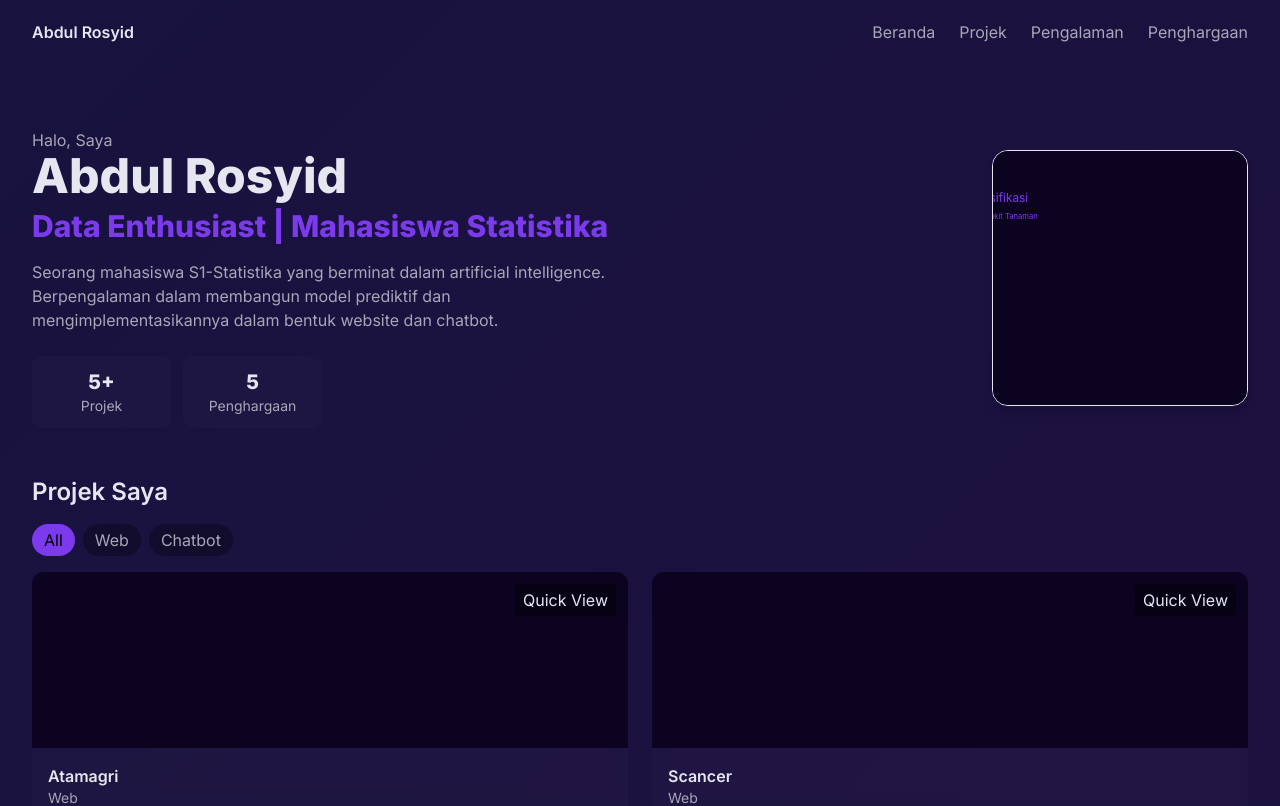
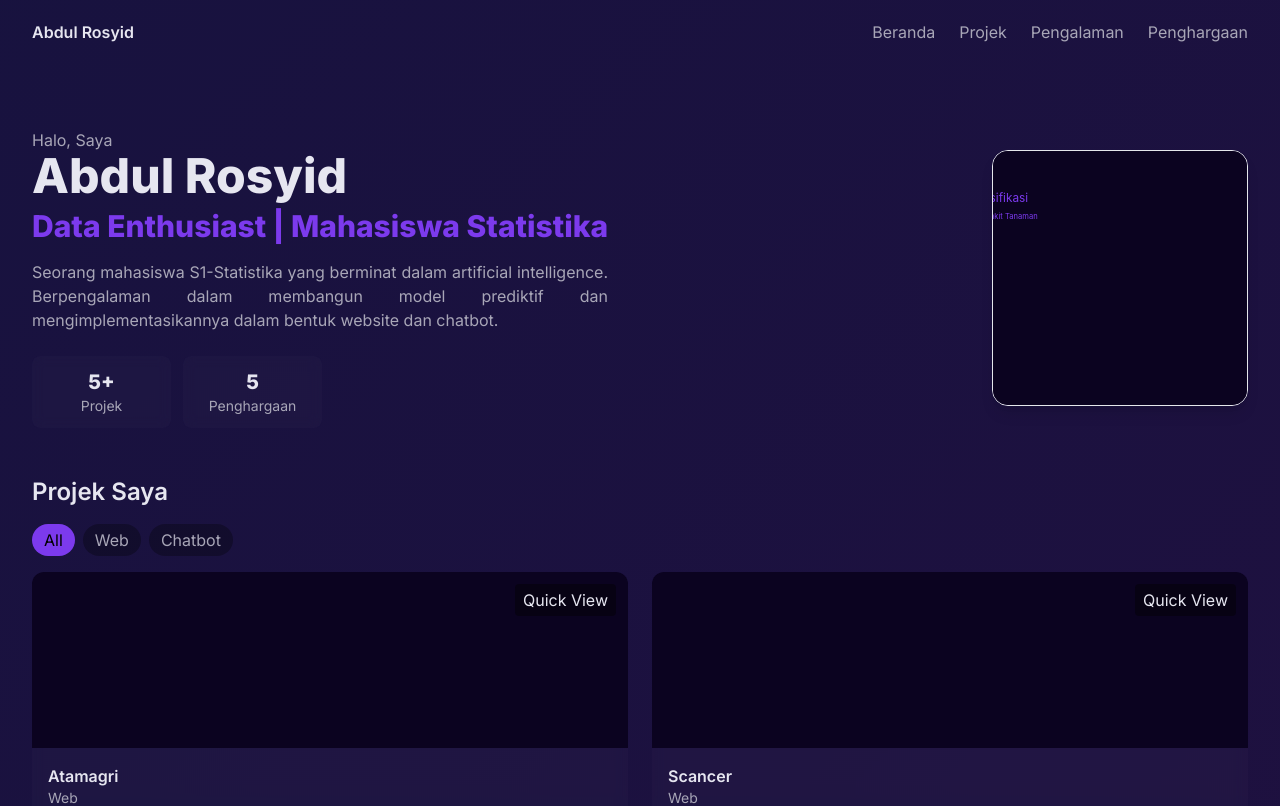
Before and after one commit to abdulrosyid001/Portofolio, a React (Vite) app: page / in a window 1280 px wide. Shown: the top 806 px of the page. Built offline with nearby package versions, Linux system fonts and the light colour scheme.

Commit message:
Edit projek

```diff
--- a/src/components/Hero.jsx
+++ b/src/components/Hero.jsx
@@ -17,7 +17,9 @@ export default function Hero({ data = biodata }) {
               Data Enthusiast | Mahasiswa Statistika
             </span>
           </h1>
-          <p className="mt-4 text-subText max-w-xl">{data.about}</p>
+          <p className="mt-4 text-subText max-w-xl text-justify">
+            {data.about}
+          </p>
 
           <div className="mt-6">
             <Stats items={data.stats} />
```
